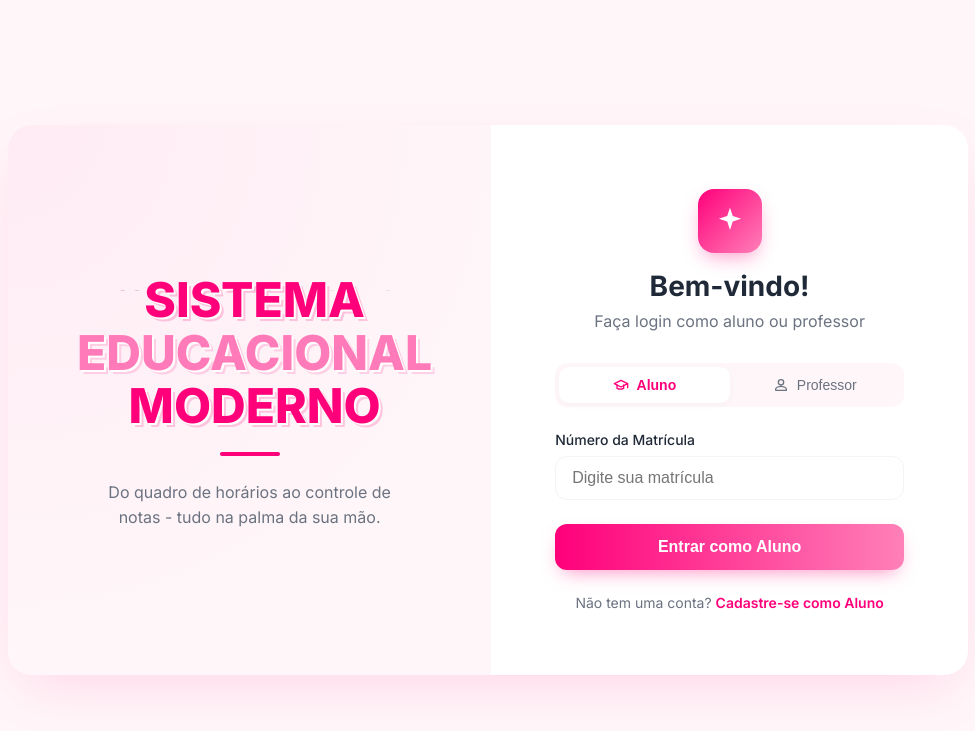
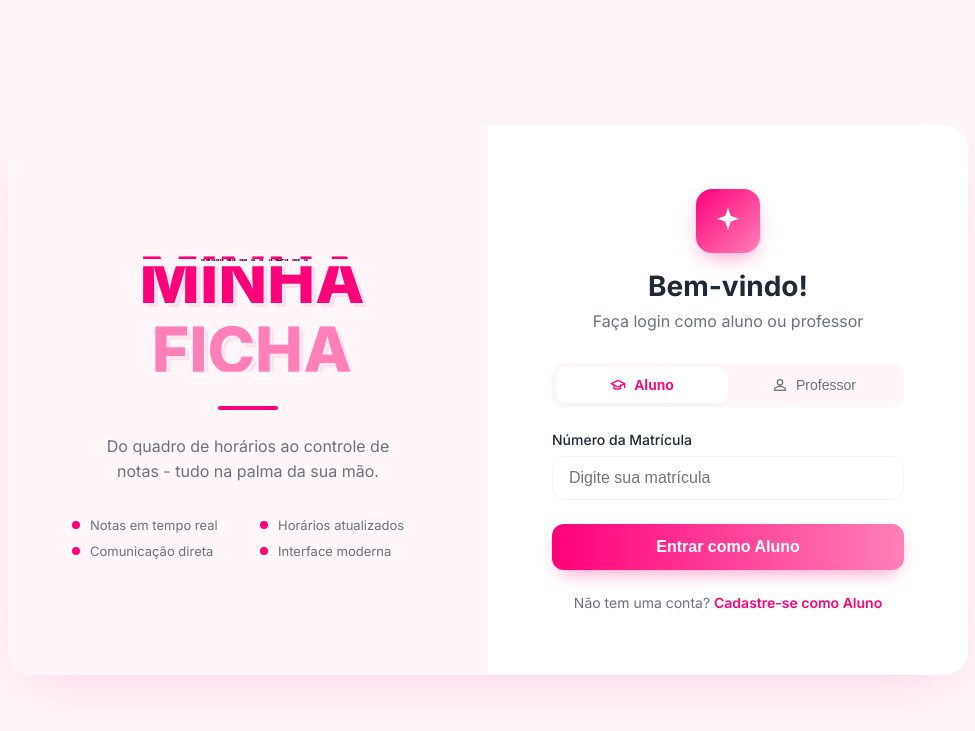
Before and after one commit to coutobeatryz/MinhaFicha, a Flask app: page / in a window 1280 px wide. Shown: the top 731 px of the page, without its empty margins (152-1127 px from the left). Run offline with Flask 3, Linux system fonts and the light colour scheme; some libraries are stand-ins or nearby versions.

Commit message:
Update index.html

```diff
--- a/scripts/Templates/index.html
+++ b/scripts/Templates/index.html
@@ -9,17 +9,115 @@
     <link href="https://fonts.googleapis.com/css2?family=Inter:wght@400;500;600;700;800&display=swap" rel="stylesheet">
     <style>
         :root {
-            --cor-fundo: #FFF6F9; --cor-card: #FFFFFF; --cor-texto-principal: #1F2937; --cor-texto-secundario: #6B7280;
-            --cor-rosa-vibrante: #FF007A; --cor-rosa-claro: #FFEBF4; --cor-borda: #F3F4F6;
-            --cor-gradiente-inicio: #FF007A; --cor-gradiente-fim: #FF80B8;
+            --cor-fundo: #FFF6F9;
+            --cor-card: #FFFFFF;
+            --cor-texto-principal: #1F2937;
+            --cor-texto-secundario: #6B7280;
+            --cor-rosa-vibrante: #FF007A;
+            --cor-rosa-claro: #FFEBF4;
+            --cor-borda: #F3F4F6;
+            --cor-gradiente-inicio: #FF007A;
+            --cor-gradiente-fim: #FF80B8;
         }
         * { box-sizing: border-box; margin: 0; padding: 0; }
         body { font-family: 'Inter', sans-serif; background-color: var(--cor-fundo); display: flex; align-items: center; justify-content: center; min-height: 100vh; color: var(--cor-texto-principal); }
-        .login-container { display: flex; width: 100%; max-width: 960px; background-color: var(--cor-card); border-radius: 24px; box-shadow: 0 20px 60px -15px rgba(255, 0, 122, 0.15); overflow: hidden; }
-        .branding-panel { flex: 1; padding: 64px; display: flex; flex-direction: column; justify-content: center; align-items: center; text-align: center; background: radial-gradient(circle at top left, var(--cor-rosa-claro), var(--cor-fundo) 70%); }
+        .login-container { display: flex; width: 100%; max-width: 960px; border-radius: 24px; box-shadow: 0 20px 60px -15px rgba(255, 0, 122, 0.15); overflow: hidden; }
+
+        .branding-panel {
+            flex: 1;
+            padding: 64px;
+            display: flex;
+            flex-direction: column;
+            justify-content: center;
+            align-items: center;
+            text-align: center;
+            background-color: var(--cor-fundo);
+            position: relative;
+            overflow: hidden;
+        }
+
         .branding-panel .line { width: 60px; height: 4px; background-color: var(--cor-rosa-vibrante); border-radius: 2px; margin: 24px 0; }
-        .branding-panel p { font-size: 16px; color: var(--cor-texto-secundario); line-height: 1.6; max-width: 300px; }
-        .form-panel { flex: 1; padding: 64px; display: flex; flex-direction: column; justify-content: center; }
+        .branding-panel p { font-size: 16px; color: var(--cor-texto-secundario); line-height: 1.6; max-width: 320px; margin-bottom: 32px; }
+
+
+        .glitch-container { position: relative; }
+        .glitch-text { position: relative; animation: glitch-effect 2.5s steps(2, end) infinite; }
+        .glitch-text h1 {
+            font-size: 64px;
+            font-weight: 800;
+            color: var(--cor-rosa-vibrante);
+            line-height: 1.1;
+            text-shadow: 2px 2px 0px var(--cor-rosa-claro), 4px 4px 0px rgba(255, 0, 122, 0.1);
+            margin: 0;
+        }
+        .glitch-text .highlight {
+            color: var(--cor-gradiente-fim);
+            text-shadow: 2px 2px 0px var(--cor-rosa-claro), 4px 4px 0px rgba(255, 0, 122, 0.1);
+        }
+        .glitch-text::before,
+        .glitch-text::after {
+            content: attr(data-text);
+            position: absolute;
+            top: 0;
+            left: 0;
+            width: 100%;
+            height: 100%;
+            background: var(--cor-fundo);
+            overflow: hidden;
+        }
+        .glitch-text::before {
+            left: 3px;
+            text-shadow: -2px 0 var(--cor-rosa-vibrante);
+            clip-path: polygon(0 0, 100% 0, 100% 45%, 0 45%);
+            animation: glitch-anim-1 2.5s steps(2, end) infinite;
+        }
+        .glitch-text::after {
+            left: -3px;
+            text-shadow: -2px 0 var(--cor-rosa-claro), 2px 2px var(--cor-rosa-vibrante);
+            clip-path: polygon(0 55%, 100% 55%, 100% 100%, 0 100%);
+            animation: glitch-anim-2 2.5s steps(2, end) infinite;
+        }
+        @keyframes glitch-effect {
+            0%, 100% { transform: translate(0, 0); } 10% { transform: translate(-4px, -4px); } 20% { transform: translate(4px, 4px); } 30% { transform: translate(-4px, 4px); } 40% { transform: translate(4px, -4px); } 50% { transform: translate(-4px, -4px); } 60% { transform: translate(4px, 4px); } 70% { transform: translate(-4px, 4px); } 80% { transform: translate(4px, -4px); } 90% { transform: translate(-4px, -4px); }
+        }
+        @keyframes glitch-anim-1 {
+            0%, 100% { clip-path: polygon(0 45%, 100% 45%, 100% 55%, 0 55%); } 15% { clip-path: polygon(0 20%, 100% 20%, 100% 22%, 0 22%); } 30% { clip-path: polygon(0 50%, 100% 50%, 100% 51%, 0 51%); } 45% { clip-path: polygon(0 80%, 100% 80%, 100% 90%, 0 90%); } 60% { clip-path: polygon(0 10%, 100% 10%, 100% 15%, 0 15%); } 75% { clip-path: polygon(0 60%, 100% 60%, 100% 70%, 0 70%); }
+        }
+        @keyframes glitch-anim-2 {
+            0%, 100% { clip-path: polygon(0 55%, 100% 55%, 100% 100%, 0 100%); } 15% { clip-path: polygon(0 80%, 100% 80%, 100% 85%, 0 85%); } 30% { clip-path: polygon(0 40%, 100% 40%, 100% 42%, 0 42%); } 45% { clip-path: polygon(0 10%, 100% 10%, 100% 12%, 0 12%); } 60% { clip-path: polygon(0 90%, 100% 90%, 100% 95%, 0 95%); } 75% { clip-path: polygon(0 30%, 100% 30%, 100% 35%, 0 35%); }
+        }
+
+        .feature-list {
+            list-style: none;
+            display: grid;
+            grid-template-columns: 1fr 1fr;
+            gap: 10px 24px;
+            width: 100%;
+            max-width: 380px;
+            text-align: left;
+        }
+        .feature-list li {
+            font-size: 13px;
+            color: var(--cor-texto-secundario);
+            display: flex;
+            align-items: center;
+            gap: 10px;
+            transition: transform 0.3s ease, color 0.3s ease;
+        }
+        .feature-list li:hover {
+            transform: translateX(5px);
+            color: var(--cor-texto-principal);
+        }
+        .feature-list li::before {
+            content: '';
+            flex-shrink: 0;
+            width: 8px;
+            height: 8px;
+            background-color: var(--cor-rosa-vibrante);
+            border-radius: 50%;
+        }
+
+        .form-panel { flex: 1; padding: 64px; display: flex; flex-direction: column; justify-content: center; background-color: var(--cor-card); }
         .form-header { text-align: center; margin-bottom: 32px; }
         .icon-wrapper { width: 64px; height: 64px; margin: 0 auto 16px auto; border-radius: 16px; background: linear-gradient(135deg, var(--cor-gradiente-inicio), var(--cor-gradiente-fim)); display: flex; align-items: center; justify-content: center; box-shadow: 0 8px 20px -5px rgba(255, 0, 122, 0.4); }
         .form-header h2 { font-size: 28px; font-weight: 700; margin-bottom: 8px; }
@@ -36,33 +134,29 @@
         .register-link { text-align: center; margin-top: 24px; font-size: 14px; color: var(--cor-texto-secundario); }
         .register-link a { color: var(--cor-rosa-vibrante); font-weight: 600; text-decoration: none; }
         .register-link a:hover { text-decoration: underline; }
-
-        /* Estilos para o efeito Glitch */
-        .glitch-container { position: relative; }
-        .glitch-text { position: relative; animation: glitch-effect 4s steps(2, end) infinite; }
-        .glitch-text h1 { font-size: 48px; font-weight: 800; color: var(--cor-rosa-vibrante); line-height: 1.1; text-shadow: 2px 2px 0px #fff, 4px 4px 0px rgba(255, 0, 122, 0.2); margin: 0; }
-        .glitch-text .highlight { color: #FF7AB8; text-shadow: 2px 2px 0px #fff, 4px 4px 0px rgba(255, 0, 122, 0.15); }
-        .glitch-text::before,
-        .glitch-text::after { content: attr(data-text); position: absolute; top: 0; left: 0; width: 100%; height: 100%; background: transparent; overflow: hidden; }
-        .glitch-text::before { left: 2px; text-shadow: -2px 0 #F72585; clip-path: polygon(0 0, 100% 0, 100% 45%, 0 45%); animation: glitch-anim-1 4s steps(2, end) infinite; }
-        .glitch-text::after { left: -2px; text-shadow: -2px 0 #FFB6C1, 2px 2px #F72585; clip-path: polygon(0 55%, 100% 55%, 100% 100%, 0 100%); animation: glitch-anim-2 4s steps(2, end) infinite; }
-        @keyframes glitch-effect { 0%, 100% { transform: translate(0, 0); } 10% { transform: translate(-5px, -5px); } 20% { transform: translate(5px, 5px); } 30% { transform: translate(-5px, 5px); } 40% { transform: translate(5px, -5px); } 50% { transform: translate(-5px, -5px); } 60% { transform: translate(5px, 5px); } 70% { transform: translate(-5px, 5px); } 80% { transform: translate(5px, -5px); } 90% { transform: translate(-5px, -5px); } }
-        @keyframes glitch-anim-1 { 0%, 100% { clip-path: polygon(0 0, 100% 0, 100% 45%, 0 45%); } 15% { clip-path: polygon(0 20%, 100% 20%, 100% 22%, 0 22%); } 30% { clip-path: polygon(0 50%, 100% 50%, 100% 51%, 0 51%); } 45% { clip-path: polygon(0 80%, 100% 80%, 100% 90%, 0 90%); } 60% { clip-path: polygon(0 10%, 100% 10%, 100% 15%, 0 15%); } 75% { clip-path: polygon(0 60%, 100% 60%, 100% 70%, 0 70%); } }
-        @keyframes glitch-anim-2 { 0%, 100% { clip-path: polygon(0 55%, 100% 55%, 100% 100%, 0 100%); } 15% { clip-path: polygon(0 80%, 100% 80%, 100% 85%, 0 85%); } 30% { clip-path: polygon(0 40%, 100% 40%, 100% 42%, 0 42%); } 45% { clip-path: polygon(0 10%, 100% 10%, 100% 12%, 0 12%); } 60% { clip-path: polygon(0 90%, 100% 90%, 100% 95%, 0 95%); } 75% { clip-path: polygon(0 30%, 100% 30%, 100% 35%, 0 35%); } }
     </style>
 </head>
 <body>
     <div class="login-container">
         <div class="branding-panel">
+
             <div class="glitch-container">
-                <div class="glitch-text" data-text="SISTEMA EDUCACIONAL MODERNO">
-                    <h1>SISTEMA</h1>
-                    <h1 class="highlight">EDUCACIONAL</h1>
-                    <h1>MODERNO</h1>
+                <div class="glitch-text" data-text="MINHA FICHA">
+                    <h1>MINHA</h1>
+                    <h1 class="highlight">FICHA</h1>
                 </div>
             </div>
+
             <div class="line"></div>
             <p>Do quadro de horários ao controle de notas - tudo na palma da sua mão.</p>
+
+            <ul class="feature-list">
+                <li>Notas em tempo real</li>
+                <li>Horários atualizados</li>
+                <li>Comunicação direta</li>
+                <li>Interface moderna</li>
+            </ul>
+
         </div>
 
         <div class="form-panel">
```
